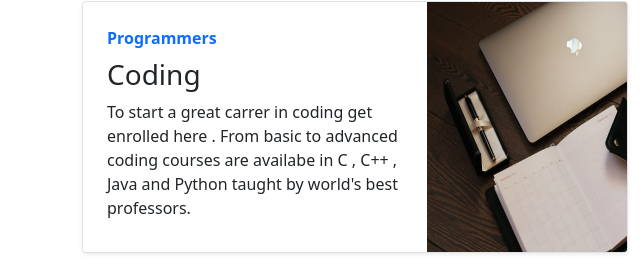
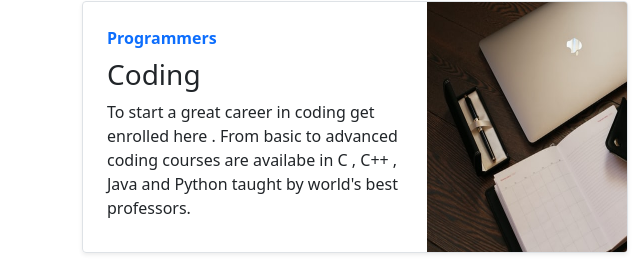
Before and after one commit to bhagwat7540/iCoder, a plain HTML site: page index.html in a window 1280 px wide. Shown: the part 479-749 px from the top of the page, 0-640 px from the left. Drawn offline with nearby package versions, Linux system fonts and the light colour scheme.

Commit message:
Update index.html

```diff
--- a/index.html
+++ b/index.html
@@ -185,7 +185,7 @@ SignUp
         <div class="col p-4 d-flex flex-column position-static">
           <strong class="d-inline-block mb-2 text-primary">Programmers</strong>
           <h3 class="mb-0">Coding</h3>
-          <p class="card-text mb-auto my-2">To start a great carrer in coding get enrolled here . From basic to advanced coding courses are availabe in C , C++ , Java and Python taught by world's best professors.</p>
+          <p class="card-text mb-auto my-2">To start a great career in coding get enrolled here . From basic to advanced coding courses are availabe in C , C++ , Java and Python taught by world's best professors.</p>
         </div>
         <div class="col-auto d-none d-lg-block">
           <img src="box1.jpg" width="200" height="250" alt="">
```
